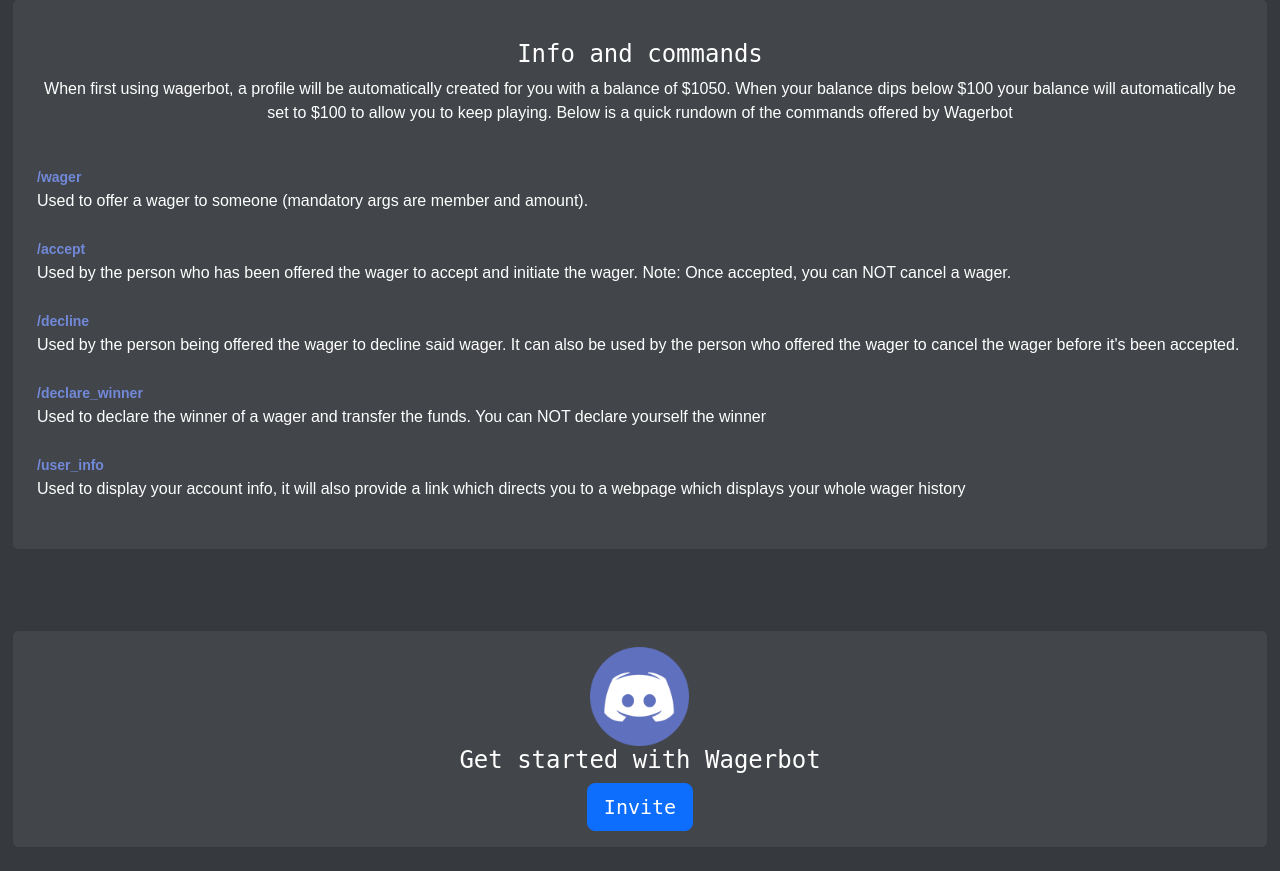
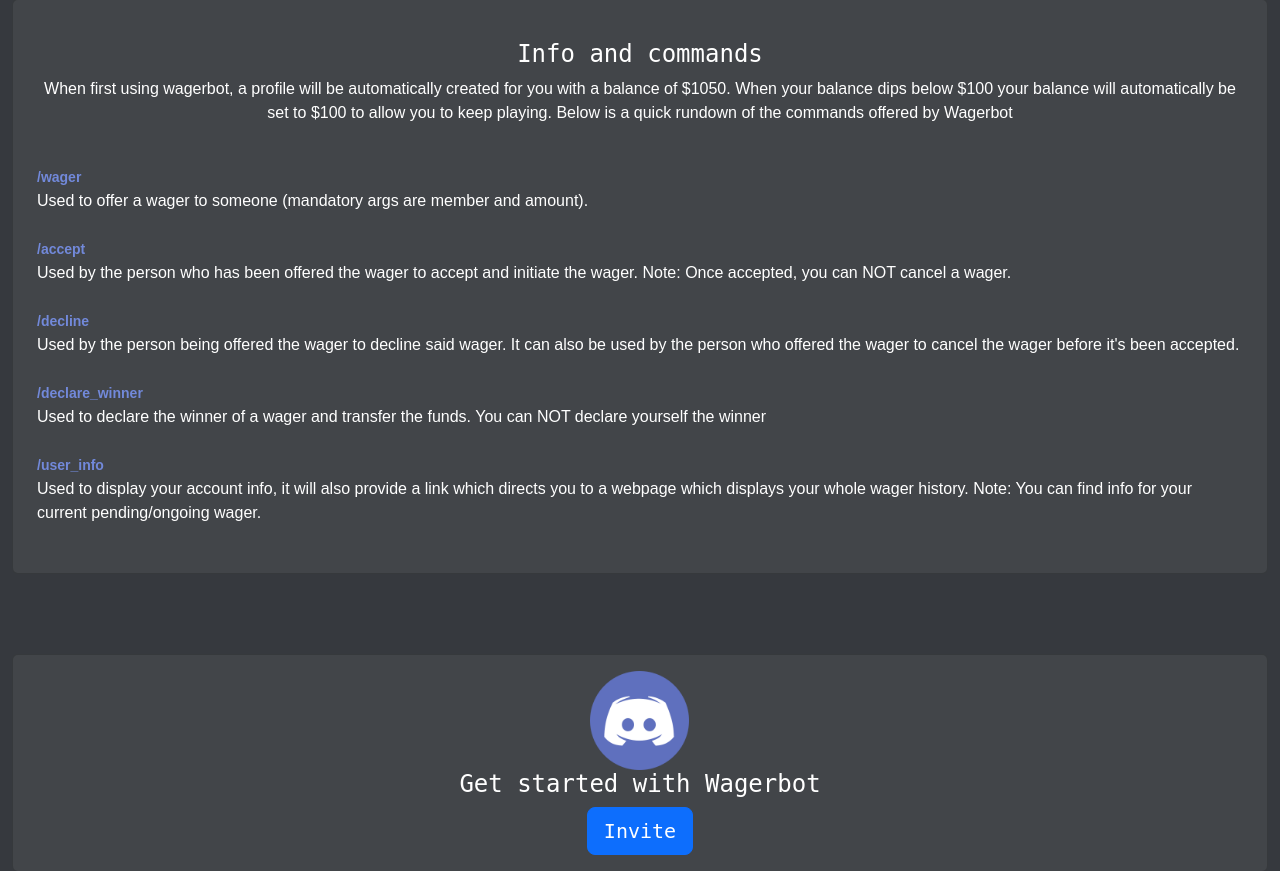
Before and after one commit to Gill-rndone/wagerbot, a Flask app: page / in a window 1280 px wide. Shown: the part 501-1372 px from the top of the page. Run offline with Flask 3, Linux system fonts and the light colour scheme; some web fonts are replaced.

Commit message:
updated info on home page

```diff
--- a/templates/home.html
+++ b/templates/home.html
@@ -48,7 +48,7 @@
             <dt><code>/declare_winner</code></dt>
             <dd>Used to declare the winner of a wager and transfer the funds. You can NOT declare yourself the winner</dd>
             <dt><code>/user_info</code></dt>
-            <dd>Used to display your account info, it will also provide a link which directs you to a webpage which displays your whole wager history</dd>
+            <dd>Used to display your account info, it will also provide a link which directs you to a webpage which displays your whole wager history. Note: You can find info for your current pending/ongoing wager.</dd>
           </dl>
         </div>
       </div>
```
